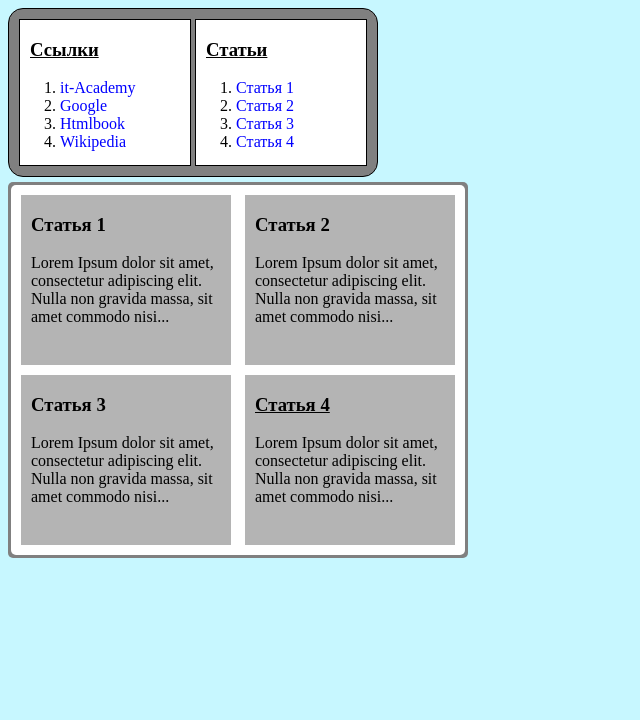
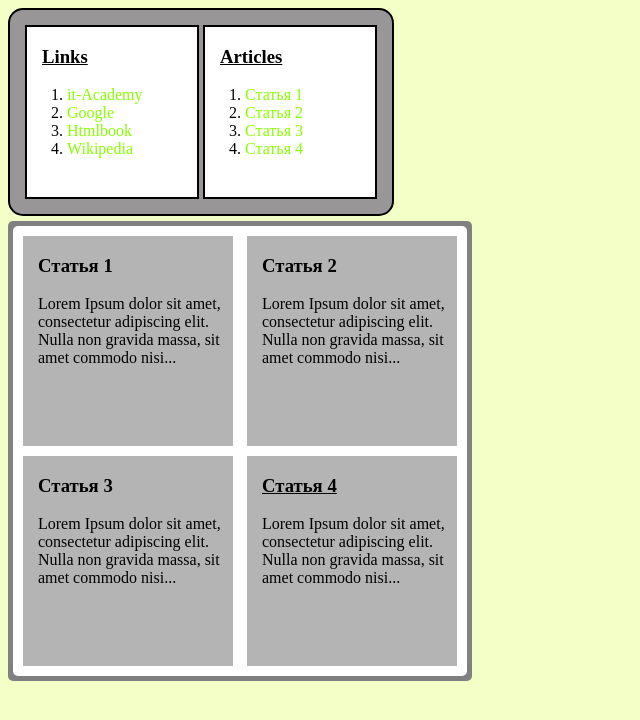
Before and after one commit to AntoshaTimofeev/Homework, a plain HTML site: page table/index.html in a window 1280 px wide. Shown: the whole page, without its empty margins (0-640 px from the left). Drawn offline with Linux system fonts and the light colour scheme.

Commit message:
Add files via upload

```diff
--- a/table/index.html
+++ b/table/index.html
@@ -2,14 +2,14 @@
 <html>
 
 <head>
-    <title>zadanie7</title>
+    <title>Example7</title>
     <link rel="stylesheet" type="text/css" href="style.css">
 
 <body>
     <div>
         <div class="backgorund-links">
             <div class="links">
-                <h3 class="under">Ссылки</h3>
+                <h3 class="under">Links</h3>
                 <ol>
 
                     <li> <a href="https://www.it-academy.by/">it-Academy</a></li>
@@ -21,7 +21,7 @@
             </div>
 
             <div class="links">
-                <h3 class="under">Статьи</h3>
+                <h3 class="under">Articles</h3>
                 <ol>
 
                     <li> <a href="#s1">Статья 1</a></li>
--- a/table/style.css
+++ b/table/style.css
@@ -1,5 +1,5 @@
 body {
-    background-color: rgb(199, 247, 255);
+    background-color: rgb(243, 255, 199);
 }
 
 .under {
@@ -7,11 +7,11 @@ body {
 }
 
 p {
-    padding-left: 10px;
+    padding-left: 15px;
 }
 
 h3 {
-    padding-left: 10px;
+    padding-left: 15px;
 }
 
 h3:target {
@@ -21,7 +21,7 @@ h3:target {
 
 a {
     text-decoration: none;
-    color: blue;
+    color: rgb(136, 255, 0);
 }
 
 a:hover {
@@ -29,29 +29,29 @@ a:hover {
 }
 
 a:active {
-    color: grey;
+    color: rgb(157, 154, 154);
 }
 
 .links {
     display: inline-block;
     background-color: white;
-    height: 145px;
+    height: 170px;
     width: 170px;
-    border: solid 1px;
+    border: solid 2px;
 }
 
 .backgorund-links {
-    background-color: grey;
-    padding: 10px;
+    background-color: rgb(152, 150, 150);
+    padding: 15px;
     border-radius: 15px;
     display: inline-block;
-    border: solid 1px;
+    border: solid 2px;
 }
 
 .articles {
     display: inline-block;
     background-color: rgb(180, 180, 180);
-    height: 170px;
+    height: 210px;
     width: 210px;
     margin: 5px;
 }
@@ -65,7 +65,7 @@ a:active {
 
 .backgorund-art2 {
     background-color: grey;
-    padding: 3px;
+    padding: 5px;
     margin-top: 5px;
     border-radius: 5px;
     display: inline-block;
```
